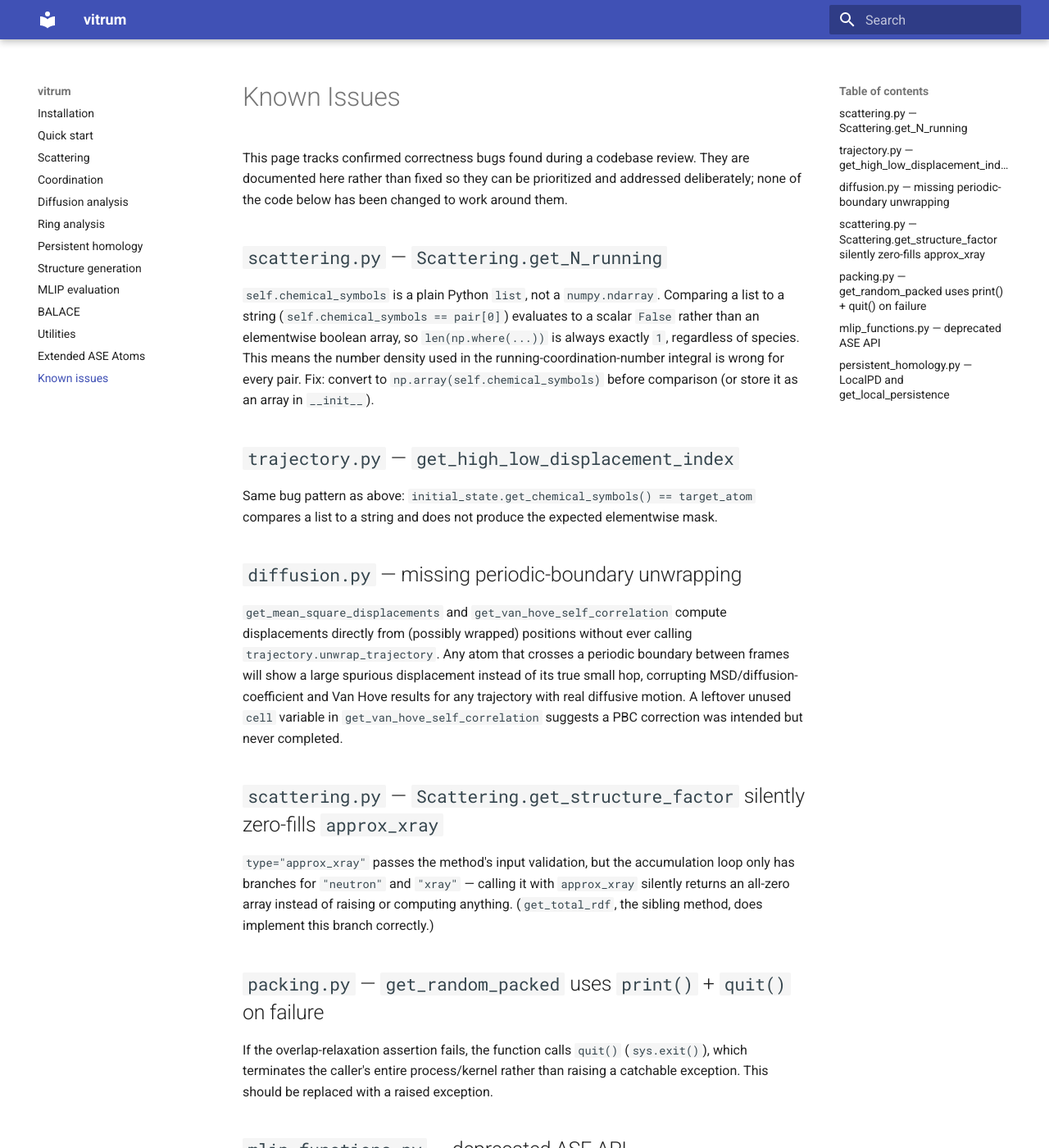
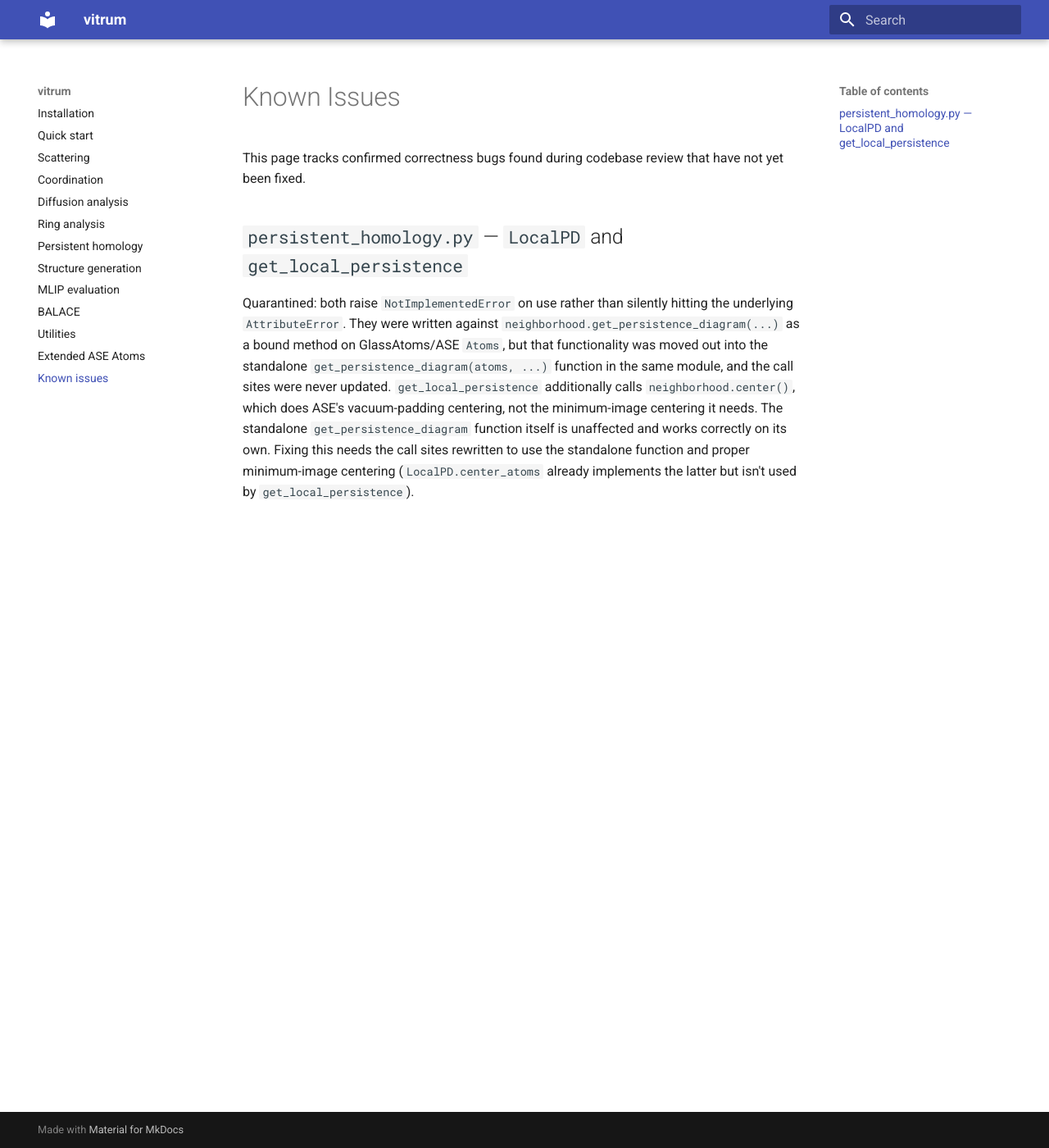
Before and after one commit to R-Chr/vitrum, an MkDocs documentation site: the page built from docs/vitrum/known_issues.md, in a window 1280 px wide and 1400 px high. Shown: the whole window at 82% size. Built offline with MkDocs 1.6.1 and Material for MkDocs 9.7.7, drawn with Linux system fonts in a browser that asks for light colours; some of the changed text lies outside the part shown.

```diff
--- a/docs/vitrum/known_issues.md
+++ b/docs/vitrum/known_issues.md
@@ -1,57 +1,7 @@
 # Known Issues
 
-This page tracks confirmed correctness bugs found during a codebase review.
-They are documented here rather than fixed so they can be prioritized and
-addressed deliberately; none of the code below has been changed to work
-around them.
-
-## `scattering.py` — `Scattering.get_N_running`
-
-`self.chemical_symbols` is a plain Python `list`, not a `numpy.ndarray`.
-Comparing a list to a string (`self.chemical_symbols == pair[0]`) evaluates
-to a scalar `False` rather than an elementwise boolean array, so
-`len(np.where(...))` is always exactly `1`, regardless of species. This means
-the number density used in the running-coordination-number integral is wrong
-for every pair. Fix: convert to `np.array(self.chemical_symbols)` before
-comparison (or store it as an array in `__init__`).
-
-## `trajectory.py` — `get_high_low_displacement_index`
-
-Same bug pattern as above: `initial_state.get_chemical_symbols() == target_atom`
-compares a list to a string and does not produce the expected elementwise mask.
-
-## `diffusion.py` — missing periodic-boundary unwrapping
-
-`get_mean_square_displacements` and `get_van_hove_self_correlation` compute
-displacements directly from (possibly wrapped) positions without ever calling
-`trajectory.unwrap_trajectory`. Any atom that crosses a periodic boundary
-between frames will show a large spurious displacement instead of its true
-small hop, corrupting MSD/diffusion-coefficient and Van Hove results for any
-trajectory with real diffusive motion. A leftover unused `cell` variable in
-`get_van_hove_self_correlation` suggests a PBC correction was intended but
-never completed.
-
-## `scattering.py` — `Scattering.get_structure_factor` silently zero-fills `approx_xray`
-
-`type="approx_xray"` passes the method's input validation, but the
-accumulation loop only has branches for `"neutron"` and `"xray"` — calling it
-with `approx_xray` silently returns an all-zero array instead of raising or
-computing anything. (`get_total_rdf`, the sibling method, does implement this
-branch correctly.)
-
-## `packing.py` — `get_random_packed` uses `print()` + `quit()` on failure
-
-If the overlap-relaxation assertion fails, the function calls `quit()`
-(`sys.exit()`), which terminates the caller's entire process/kernel rather
-than raising a catchable exception. This should be replaced with a raised
-exception.
-
-## `mlip_functions.py` — deprecated ASE API
-
-`get_pred_energy_forces` calls `a.set_calculator(calc)`, a long-deprecated ASE
-API (the rest of the package, including the other function in this same
-file, uses `a.calc = calc`). This may already be removed in current ASE
-releases, which would make this function crash outright.
+This page tracks confirmed correctness bugs found during codebase review that
+have not yet been fixed.
 
 ## `persistent_homology.py` — `LocalPD` and `get_local_persistence`
 
@@ -63,4 +13,7 @@ standalone `get_persistence_diagram(atoms, ...)` function in the same module,
 and the call sites were never updated. `get_local_persistence` additionally
 calls `neighborhood.center()`, which does ASE's vacuum-padding centering, not
 the minimum-image centering it needs. The standalone `get_persistence_diagram`
-function itself is unaffected and works correctly on its own.
+function itself is unaffected and works correctly on its own. Fixing this
+needs the call sites rewritten to use the standalone function and proper
+minimum-image centering (`LocalPD.center_atoms` already implements the
+latter but isn't used by `get_local_persistence`).
```
Also changed, not shown: docs/vitrum/quickstart.md (+2 -3 lines), 8 other files.
